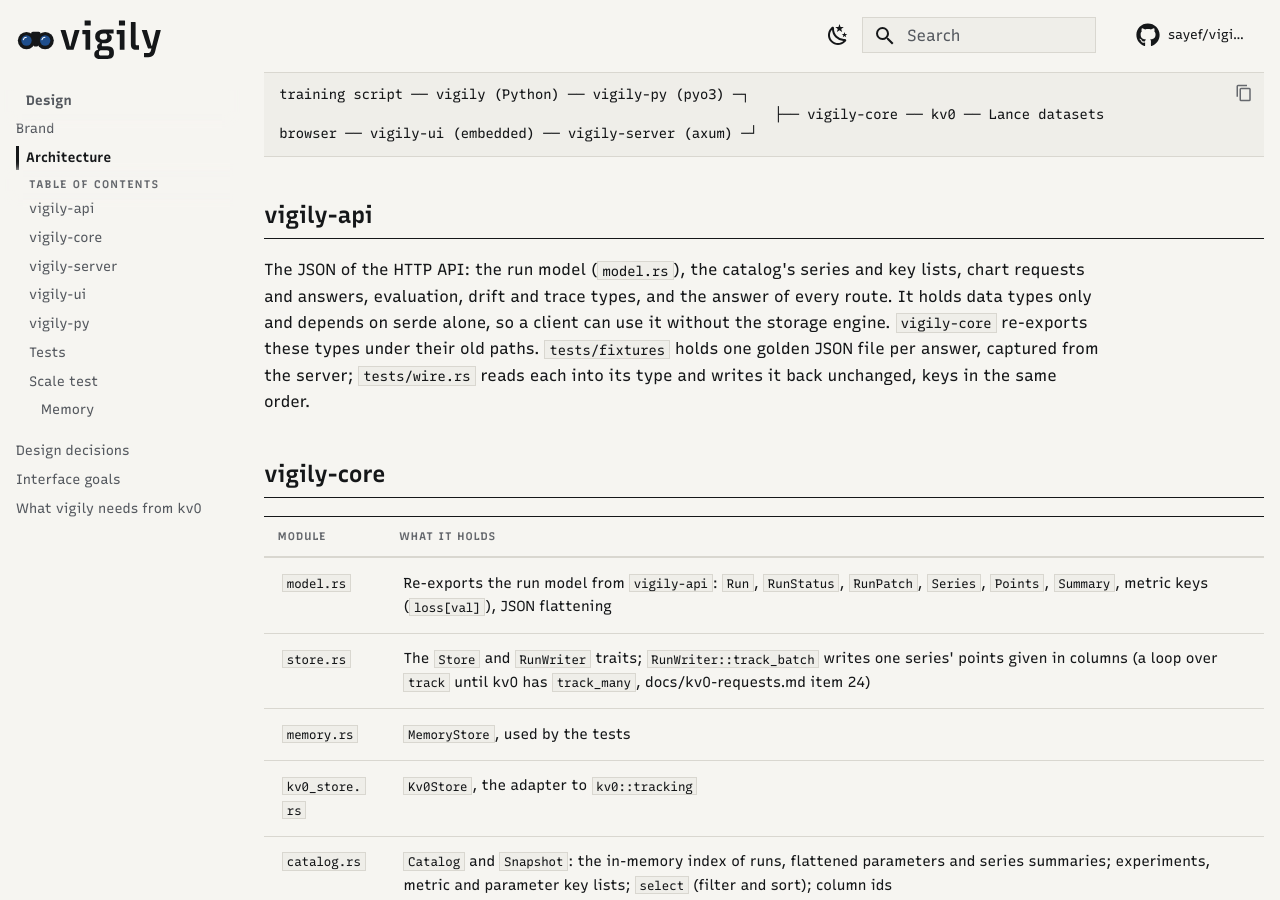
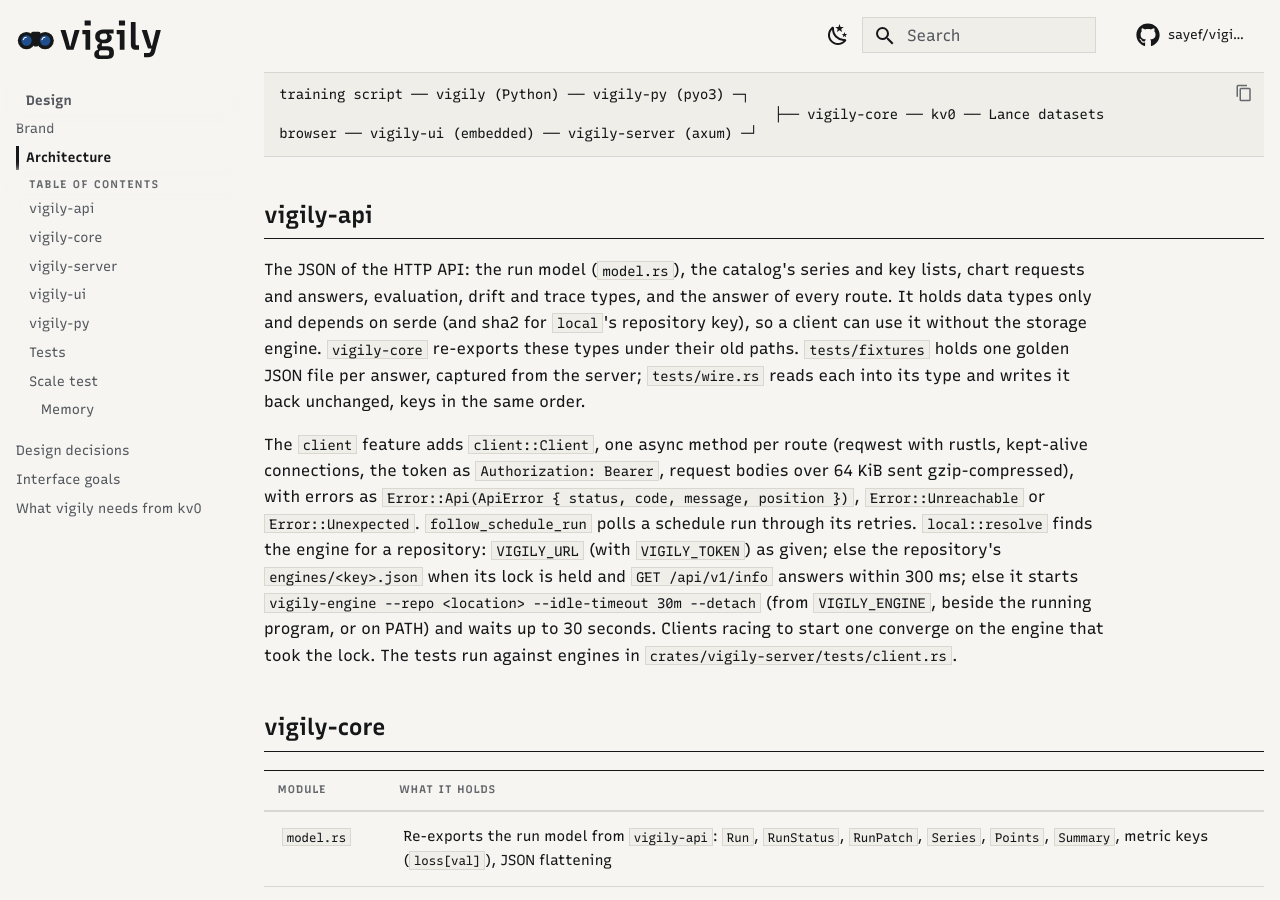
Before and after one commit to sayef/vigily, an MkDocs documentation site: the page built from docs/architecture.md, in a window 1280 px wide and 900 px high, scrolled down 238 px. Built offline with MkDocs 1.6.1 and Material for MkDocs 9.7.7, drawn with Linux system fonts in a browser that asks for light colours; comment, search, counter and statistics services are not loaded.

Commit message:
Document the client and engine discovery

```diff
--- a/docs/architecture.md
+++ b/docs/architecture.md
@@ -12,10 +12,21 @@ browser ── vigily-ui (embedded) ── vigily-server (axum) ─┘
 
 The JSON of the HTTP API: the run model (`model.rs`), the catalog's series and key lists, chart
 requests and answers, evaluation, drift and trace types, and the answer of every route. It holds
-data types only and depends on serde alone, so a client can use it without the storage engine.
-`vigily-core` re-exports these types under their old paths. `tests/fixtures` holds one golden JSON
-file per answer, captured from the server; `tests/wire.rs` reads each into its type and writes it
-back unchanged, keys in the same order.
+data types only and depends on serde (and sha2 for `local`'s repository key), so a client can use
+it without the storage engine. `vigily-core` re-exports these types under their old paths.
+`tests/fixtures` holds one golden JSON file per answer, captured from the server; `tests/wire.rs`
+reads each into its type and writes it back unchanged, keys in the same order.
+
+The `client` feature adds `client::Client`, one async method per route (reqwest with rustls,
+kept-alive connections, the token as `Authorization: Bearer`, request bodies over 64 KiB sent
+gzip-compressed), with errors as `Error::Api(ApiError { status, code, message, position })`,
+`Error::Unreachable` or `Error::Unexpected`. `follow_schedule_run` polls a schedule run through
+its retries. `local::resolve` finds the engine for a repository: `VIGILY_URL` (with
+`VIGILY_TOKEN`) as given; else the repository's `engines/<key>.json` when its lock is held and
+`GET /api/v1/info` answers within 300 ms; else it starts `vigily-engine --repo <location>
+--idle-timeout 30m --detach` (from `VIGILY_ENGINE`, beside the running program, or on PATH) and
+waits up to 30 seconds. Clients racing to start one converge on the engine that took the lock.
+The tests run against engines in `crates/vigily-server/tests/client.rs`.
 
 ## vigily-core
 
```
Also changed, not shown: CHANGELOG.md (+4 -0 lines), DESIGN.md (+1 -1 lines).
